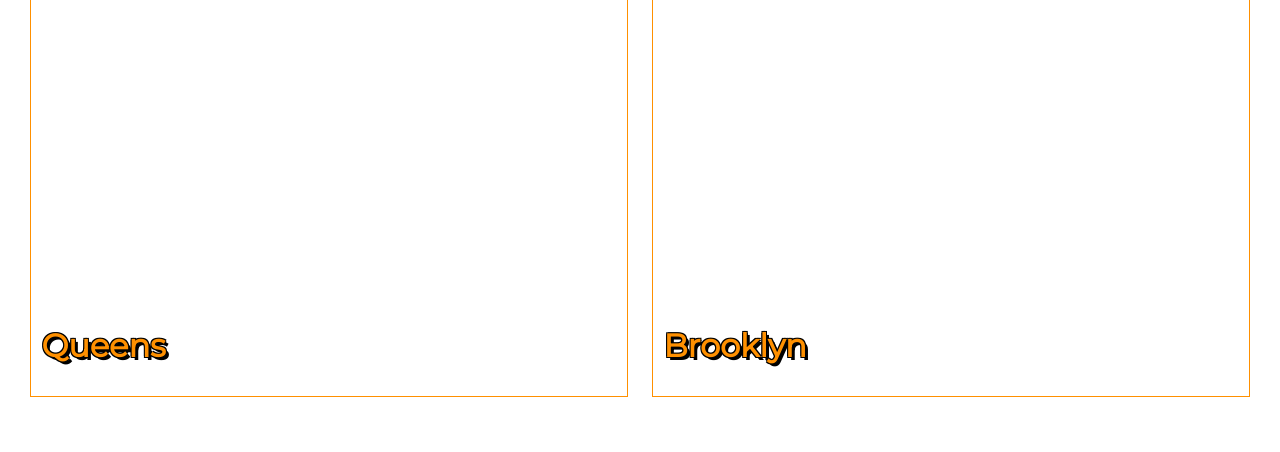
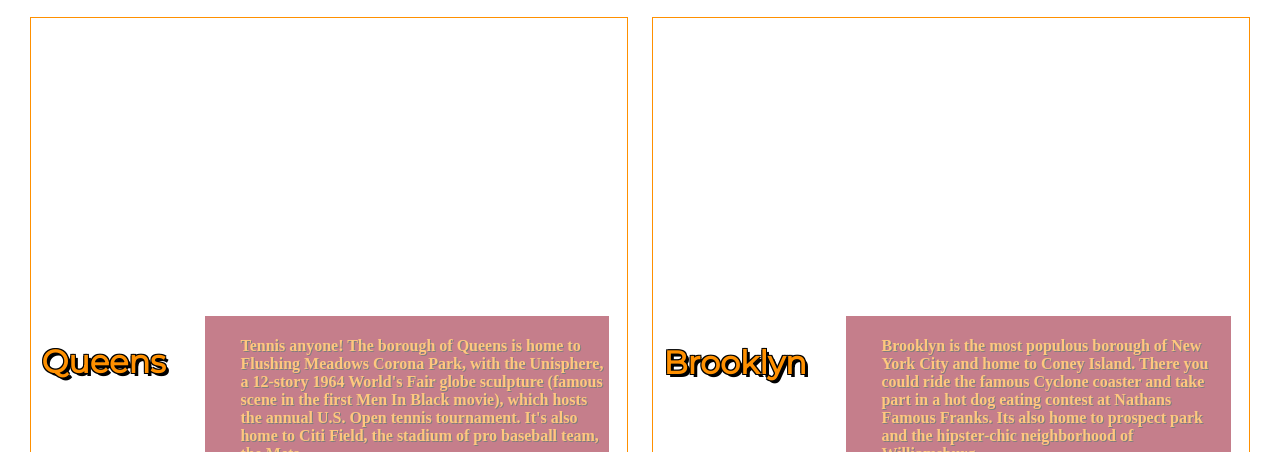
Before and after one commit to meljoi/meljoi.github.io, a plain HTML site: page index.html in a window 1280 px wide. Shown: the part 593-1045 px from the top of the page. Drawn offline with Linux system fonts and the light colour scheme.

Commit message:
Add files via upload

```diff
--- a/index.html
+++ b/index.html
@@ -5,7 +5,6 @@
     <link href="https://fonts.googleapis.com/css?family=Lato|Montserrat" rel="stylesheet">
     </head>
 <body class="full">
-<!--    <div class="full">-->
     <nav>
     <ul>
         <li><a href="index.html"><img src="images/logo.png"></a></li>
@@ -15,37 +14,56 @@
         <li><a href="bronx.html">Bronx</a></li>
         <li><a href="#">Queens</a></li>
         <li><a href="#">Brooklyn</a></li>
-        </ul>
+    </ul>
     </nav>
 
     <div class="parenttop">
         <div class="box1">
+            <div class="content">
             <div class="city">
             <h1>Manhattan</h1>
             </div>
+            <div class="about">
+            <P>It isn't named the city that never sleeps for nothing! Mahattan is known for its lights in Times Square, it's many resturants and various tourist attractions such as Central Park, the Met, Rocefeller Center just to name a few. </P>
+            </div>
+              </div>
          </div>
 
         <div class="box2">
+            <div class="content">
             <div class="city">
             <h1><a href="bronx.html">Bronx</a></h1>
             </div>
+            <div class="about">
+            <P>Don't sleep on the Bronx! This borough of New York City is known for Yankee Stadium, the home field of the New York Yankees baseball team. Also, The Bronx Zoo which houses hundreds of species of animals. Nearby, the sprawling New York Botanical Garden features a landmark greenhouse with rainforest and beautiful greenery. </P>
+            </div>
+                </div>
         </div>
-
      </div>
 
     <div class="parentbottom">
         <div class="box3">
+            <div class="content">
         <div class="city">
         <h1>Queens</h1>
         </div>
+            <div class="about">
+            <P>Tennis anyone! The borough of Queens is home to Flushing Meadows Corona Park, with the Unisphere, a 12-story 1964 World's Fair globe sculpture (famous scene in the first Men In Black movie), which hosts the annual U.S. Open tennis tournament. It's also home to Citi Field, the stadium of pro baseball team, the Mets.</P>
+            </div>
+                </div>
         </div>
         <div class="box4">
+            <div class="content">
         <div class="city">
         <h1>Brooklyn</h1>
         </div>
+            <div class="about">
+            <P>Brooklyn is the most populous borough of New York City and home to Coney Island. There you could ride the famous Cyclone coaster and take part in a hot dog eating contest at Nathans Famous Franks. Its also home to prospect park and the hipster-chic neighborhood of Williamsburg. </P>
+            </div>
+                </div>
         </div>
         </div>
-<!--   </div>-->
+
 
     <a href="https://www.instagram.com"><img src="images/insta.png" alt="instagram" class="icon"></a>
     </body>
--- a/style.css
+++ b/style.css
@@ -32,29 +32,16 @@ nav a:hover {
     background-image:url('images/graffiti.jpg');
     background-size: cover;
     background-position: center;
-    background-repeat: none;
+
 }
 
-/*.full::after{
-  content: "";
-  background: url('images/graffiti.jpg');
-  opacity: 0.5;
-  top: 0;
-  left: 0;
-  bottom: 0;
-  right: 0;
-  position: absolute;
-  z-index: -1;
-}*/
-
 .city {
-/*    background-color: #8C001A; */
-/*    border: 2px solid #0f0f0f;*/
     padding: 10px;
     font-family: 'lato', sans-serif;
     color: #ff9000;
     font-weight: bold;
     outline-color: #0f0f0f;
+    margin-top: 50%;
 }
 
 .city a {
@@ -72,6 +59,41 @@ nav a:hover {
        1px 1px 0 #000;
 }
 
+.about {
+    width: 20%;
+    height: 20%;
+    text-align: left;
+    flex: 1;
+    margin-left: 5%;
+    margin-right: 3%;
+    padding: 5px;
+    margin-top: 50%;
+    margin-bottom: 3%;
+
+    }
+
+.about {background-color: #8C001A;
+    zoom: 1;
+	filter: alpha(opacity=50);
+    opacity: 0.5;
+}
+
+.about:hover {
+    opacity: 1.0;
+  filter: alpha(opacity=100);
+}
+
+.about p {
+    color: #ff9000;
+  font-weight: bolder;
+    width: auto;
+   height: 100px;
+    font-size: 40;
+    padding-left: 30px;
+     text-shadow:
+       1px 1px #000;
+}
+
 .parenttop, .parentbottom {
     display: flex;
     flex: 1;
@@ -83,10 +105,15 @@ nav a:hover {
     margin-bottom: 3%;
 }
 
+.content {
+    display: flex;
+    flex: 1;
+    justify-content: space-between;
+}
+
 .box1, .box2, .box3, .box4 {
     border: 1px solid #ff9000;
-    padding-top: 25%;
-    padding-right: 20%;
+/*    padding-top: 25%;*/
     flex: 1;
     margin-right: 1%;
     margin-left: 1%;
```
Also changed, not shown: about.html (+0 -2 lines), bronx.html (+3 -6 lines).
